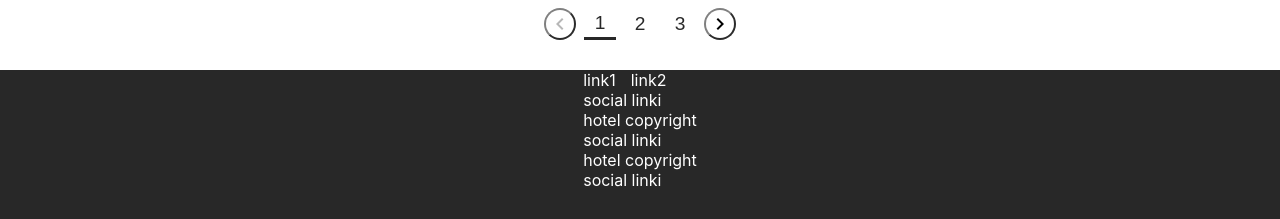
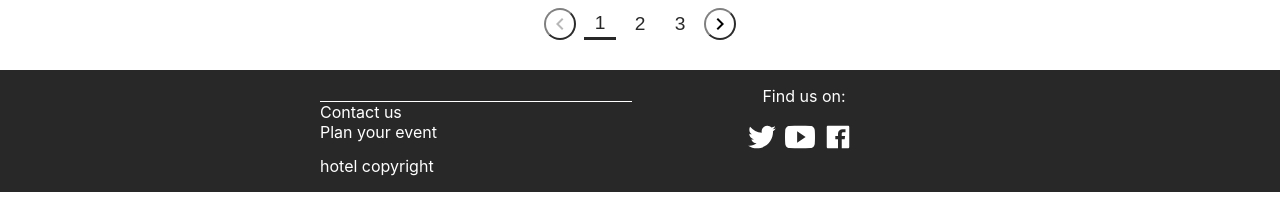
Before and after one commit to Shidorin/hotel-project, a React (Create React App) app: page /hotels in a window 1280 px wide. Shown: the part 2744-2963 px from the top of the page. After the commit the page ends 2936 px from the top, so only its background shows below. Built offline with nearby package versions, Linux system fonts and the light colour scheme.

Commit message:
gitpages testing

```diff
--- a/src/component_test/select/DatePicker.tsx
+++ b/src/component_test/select/DatePicker.tsx
@@ -10,8 +10,8 @@ interface ISelectedDate {
 
 export const DatePickerComponent = () => {
     const [selectedDate, setSelectedDate] = useState<ISelectedDate>({
-        startDate: null,
-        endDate: null,
+        startDate: new Date,
+        endDate: new Date,
     });
 
     const handleDateChange = (dates: [Date | null, Date | null]) => {
--- a/src/pages/Footer/Footer.css
+++ b/src/pages/Footer/Footer.css
@@ -4,12 +4,16 @@ footer {
     position: static;
     bottom: 0;
     width: 100%;
-    max-height: 20rem;
+    max-height: fit-content;
     background-color: #282828;
     color: white;
+    padding: 1rem 0;
+
+
     display: flex;
+    flex-direction: column;
+    justify-content: space-between;
     align-items: center;
-    justify-content: center;
 }
 
 footer li {
@@ -23,13 +27,59 @@ footer a {
 
 .footer-links ul {
     display: flex;
-
-    flex-direction: row;
+    flex-direction: column;
     column-gap: 15px;
 }
 
-.footer-social {
-    padding-bottom: 2rem;
+.footer-links {
+    display: flex;
+    flex-direction: column;
+    align-items: flex-start;
+    margin-right: 1rem;
+    border-top: 1px solid white;
 }
 
-.footer-social {}
+
+
+
+
+
+
+footer div {
+    display: flex;
+    flex-direction: row;
+    align-items: center;
+    width: 50%;
+}
+
+
+
+
+
+.footer-social {
+    display: flex;
+    flex-direction: column;
+    align-items: center;
+    align-content: center;
+    justify-content: center;
+    row-gap: 1em;
+}
+
+.footer-social-links {
+    width: 100%;
+    align-items: center;
+    align-content: center;
+    justify-content: center;
+    /* right: 0; */
+}
+
+.footer-social .icon {
+    width: 30px;
+    height: 30px;
+    margin-right: 8px;
+}
+
+.footer-social .icon:hover {
+    color: #efefef;
+
+}
--- a/src/pages/Footer/Footer.tsx
+++ b/src/pages/Footer/Footer.tsx
@@ -1,4 +1,5 @@
 import { Link } from 'react-router-dom';
+import { IoLogoTwitter, IoLogoYoutube, IoLogoFacebook } from 'react-icons/io'
 import './Footer.css'
 
 export const Footer = () => {
@@ -6,20 +7,37 @@ export const Footer = () => {
     const footerList = (
         <div className='footer-links'>
             <ul>
-                <li><Link to=''>link1</Link></li>
-                <li><Link to=''>link2</Link></li>
+                <li><Link to='/contact'>Contact us</Link></li>
+                <li><Link to='/event'>Plan your event</Link></li>
             </ul>
         </div>
     )
 
     const footerSocial = (
+
         <div className='footer-social'>
-            <p>social linki</p>
-            <p>hotel copyright</p>
-            <p>social linki</p>
-                <p>hotel copyright</p>
-                <p>social linki</p>
+            <span>Find us on:</span>
+            <div className='footer-social-links'>
+
+                <Link to=''>
+
+                    <IoLogoTwitter
+                        className='icon'
+                    />
+                </Link>
+                <Link to=''>
+                    <IoLogoYoutube
+                        className='icon'
+                    />
+                </Link>
+                <Link to='' target="_blank">
+                    <IoLogoFacebook
+                        className='icon'
+                    />
+                </Link>
+            </div>
         </div>
+
     )
 
     return (
@@ -28,6 +46,9 @@ export const Footer = () => {
                 {footerList}
                 {footerSocial}
             </div>
+            <div className="row">
+                <span>hotel copyright</span>
+            </div>
         </footer>
     );
 }
```
Also changed, not shown: package.json (+7 -3 lines), 1 other file (tests, documents, lock files or other folders).
